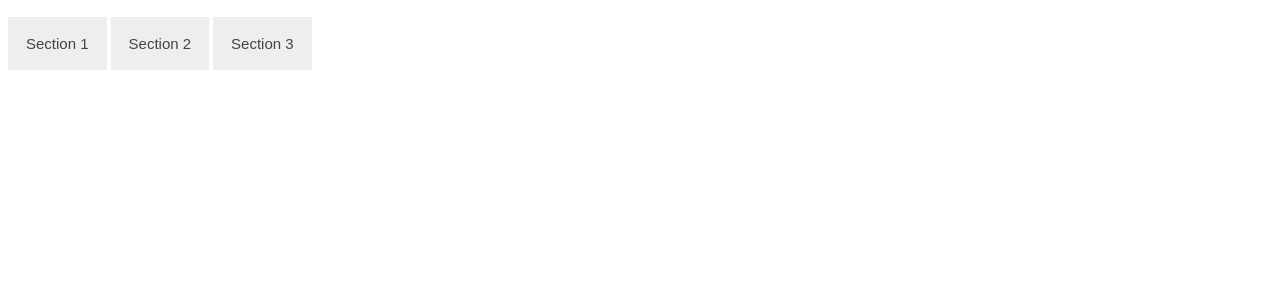
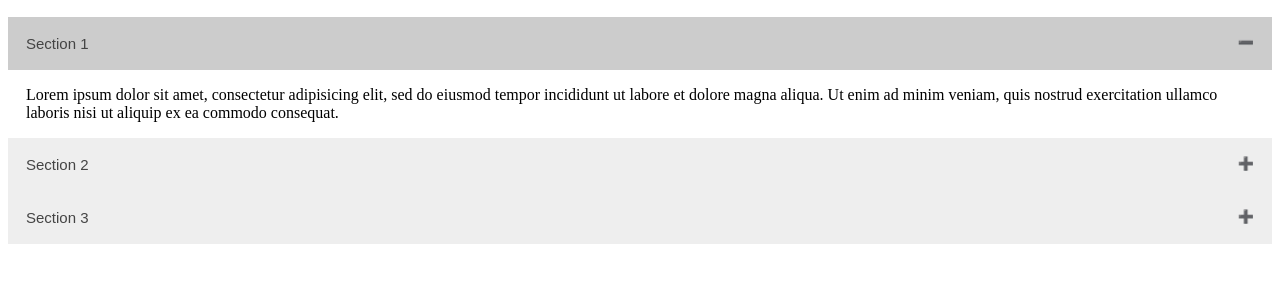
Before and after one commit to dhelarius/front-end-web-briefcase, a plain HTML site: page accordion/index.html in a window 1280 px wide. Both pictures are taken after a click on the button "Section 1". Shown: the part 50-332 px from the top of the page. Drawn offline with Linux system fonts and the light colour scheme.

Commit message:
add funtionallity

```diff
--- a/accordion/css/styles.css
+++ b/accordion/css/styles.css
@@ -3,6 +3,7 @@
   background-color: #eee;
   color: #444;
   cursor: pointer; /* cambia el estilo del cursor/puntero cuando se coloca encima del elemento */
+  width: 100%;
   padding: 18px;
   border: none;
   text-align: left;
@@ -21,3 +22,15 @@
   background-color: white;
   overflow: hidden;
 }
+
+.accordion:after {
+  content: '\02795'; /* Unicode character for "plus" sign (+) */
+  font-size: 13px;
+  color: #777;
+  float: right;
+  margin-left: 5px;
+}
+
+.active:after {
+  content: "\2796"; /* Unicode character for "minus" sign (-) */
+}
--- a/accordion/js/script.js
+++ b/accordion/js/script.js
@@ -1,15 +1,14 @@
 
-let acc = new Document().getElementsByClassName('accordion');
+let acc = document.getElementsByClassName("accordion");
 
 for (let i = 0; i < acc.length; i++) {
-  acc[i].addEventListener("click", () => {
-    acc[i].classList.toggle("active");
-    let panel = this.next();
+  acc[i].addEventListener("click", function() {
+    this.classList.toggle("active");
+    let panel = this.nextElementSibling;
     if (panel.style.display === "block") {
       panel.style.display = "none";
     } else {
       panel.style.display = "block";
     }
   });
-  console.log(i);
 }
```
